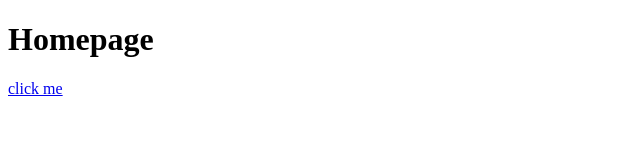
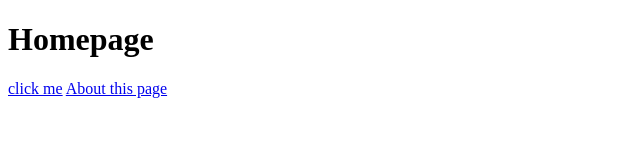
Before and after one commit to jsmithBadin/LinksAndImagesPractice, a plain HTML site: page index.html in a window 1280 px wide. Shown: the whole page, without its empty margins (0-640 px from the left). Drawn offline with Linux system fonts and the light colour scheme.

Commit message:
add relative link to about.html on index.html

```diff
--- a/index.html
+++ b/index.html
@@ -12,6 +12,7 @@
   <h1>Homepage</h1>
   <a href="https://www.theodinproject.com/about">click me</a>
 
+  <a href="about.html">About this page</a>
 
 </body>
 
```
